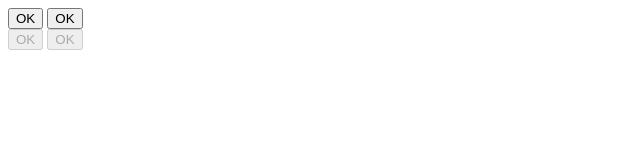
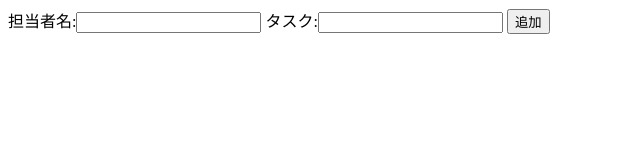
Before and after one commit to Nobutaka91/form_item, a plain HTML site: page index.html in a window 1280 px wide. Shown: the whole page, without its empty margins (0-640 px from the left). Drawn offline with Linux system fonts and the light colour scheme.

Commit message:
create: formタグ

```diff
--- a/index.html
+++ b/index.html
@@ -7,10 +7,10 @@
     <title>form_item</title>
   </head>
   <body>
-    <input type="button" value="OK" />
-    <button>OK</button>
-    <br/>
-    <input type="button" value="OK" disabled />
-    <button disabled>OK</button>
+    <form action="process.php" method="post">
+      <label>担当者名:<input type="text" name="username"></label>
+      <label>タスク:<input type="text" name="task"></label>
+      <button>追加</button>
+    </form>
   </body>
 </html>
```
